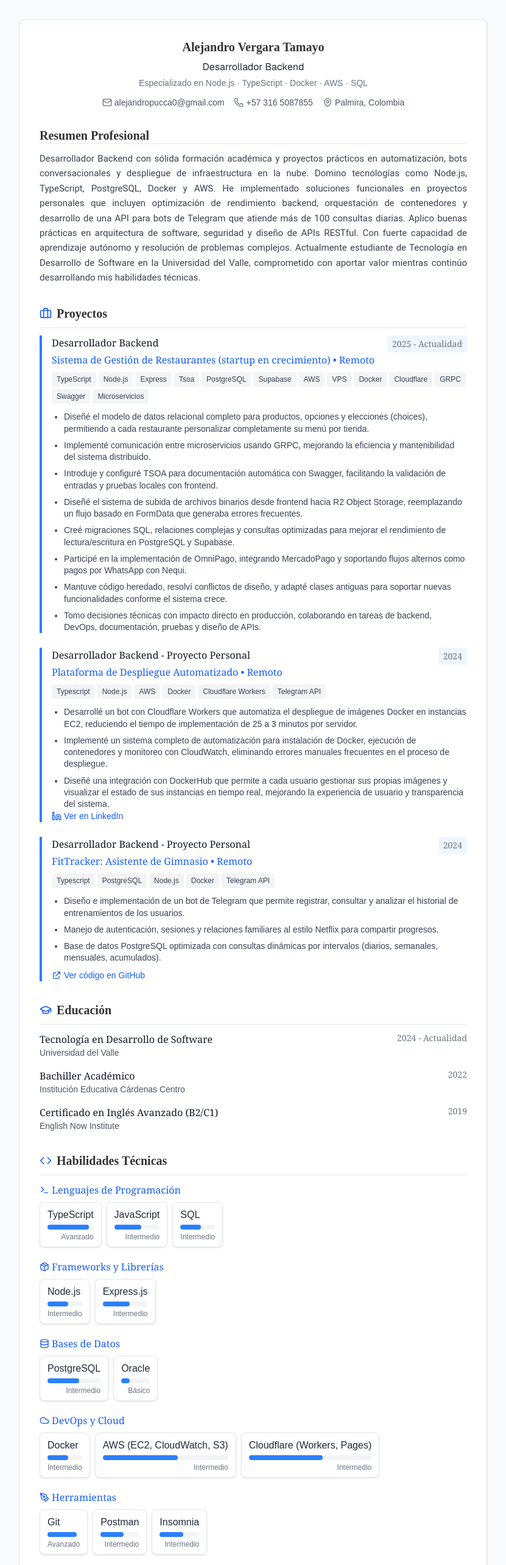
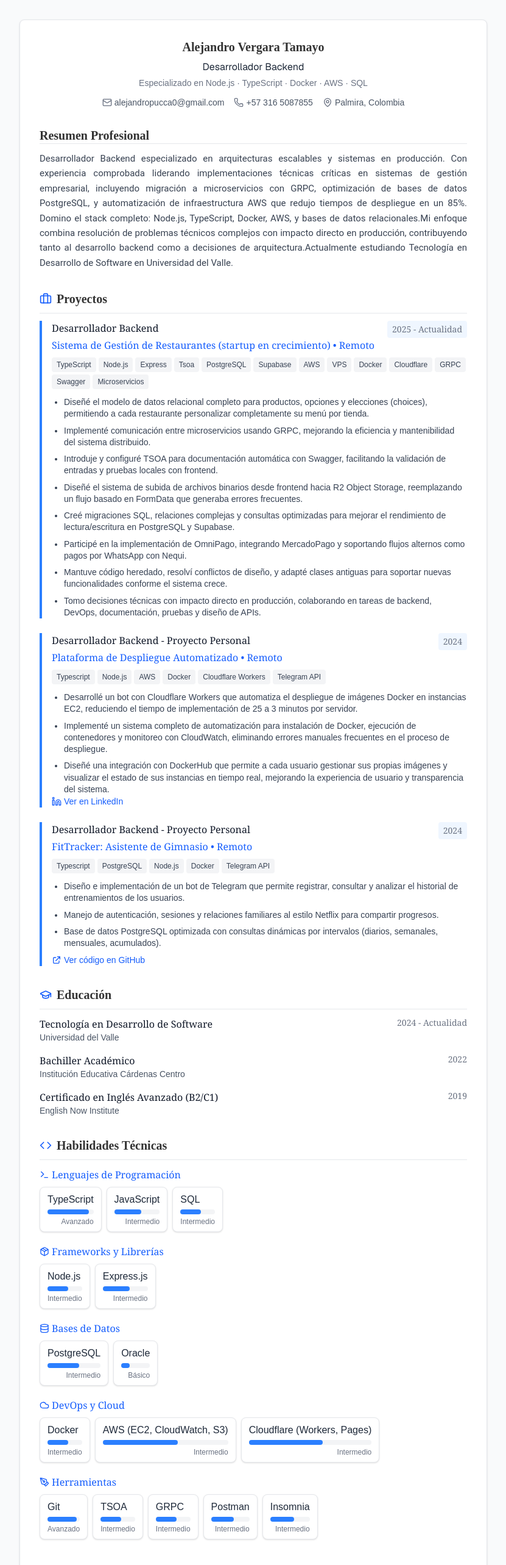
Before and after one commit to Alejotamayo28/my-cv, a Next.js app: page / in a window 1280 px wide. Shown: the top 2566 px of the page at 61% size, without its empty margins (224-1055 px from the left). Built offline with nearby package versions, Linux system fonts and the light colour scheme.

Commit message:
new changes

```diff
--- a/src/data/cv.data.ts
+++ b/src/data/cv.data.ts
@@ -9,7 +9,8 @@ export const cvData: CvData = {
     location: "Palmira, Colombia",
   },
   summary:
-    "Desarrollador Backend con sólida formación académica y proyectos prácticos en automatización, bots conversacionales y despliegue de infraestructura en la nube. Domino tecnologías como Node.js, TypeScript, PostgreSQL, Docker y AWS. He implementado soluciones funcionales en proyectos personales que incluyen optimización de rendimiento backend, orquestación de contenedores y desarrollo de una API para bots de Telegram que atiende más de 100 consultas diarias. Aplico buenas prácticas en arquitectura de software, seguridad y diseño de APIs RESTful. Con fuerte capacidad de aprendizaje autónomo y resolución de problemas complejos. Actualmente estudiante de Tecnología en Desarrollo de Software en la Universidad del Valle, comprometido con aportar valor mientras continúo desarrollando mis habilidades técnicas.",
+    `Desarrollador Backend especializado en arquitecturas escalables y sistemas en producción. Con experiencia comprobada liderando implementaciones técnicas críticas en sistemas de gestión empresarial, incluyendo migración a microservicios con GRPC, optimización de bases de datos PostgreSQL, y automatización de infraestructura AWS que redujo tiempos de despliegue en un 85%.
+    Domino el stack completo: Node.js, TypeScript, Docker, AWS, y bases de datos relacionales.Mi enfoque combina resolución de problemas técnicos complejos con impacto directo en producción, contribuyendo tanto al desarrollo backend como a decisiones de arquitectura.Actualmente estudiando Tecnología en Desarrollo de Software en Universidad del Valle.`,
 
   experience: [
     {
@@ -96,6 +97,8 @@ export const cvData: CvData = {
     ],
     tools: [
       { name: "Git", level: "Avanzado" },
+      { name: "TSOA", level: "Intermedio" },
+      { name: "GRPC", level: "Intermedio" },
       { name: "Postman", level: "Intermedio" },
       { name: "Insomnia", level: "Intermedio" },
     ],
```
